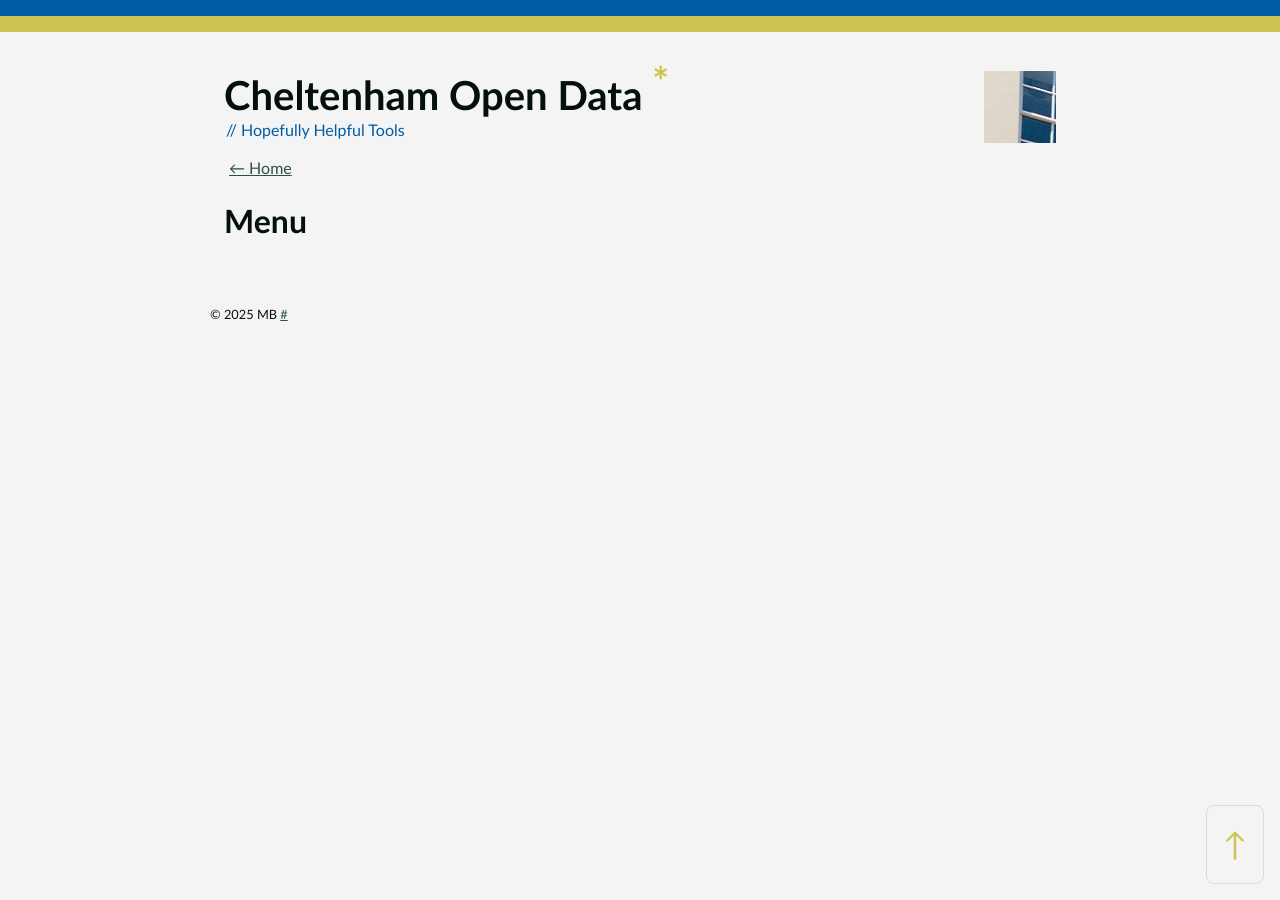
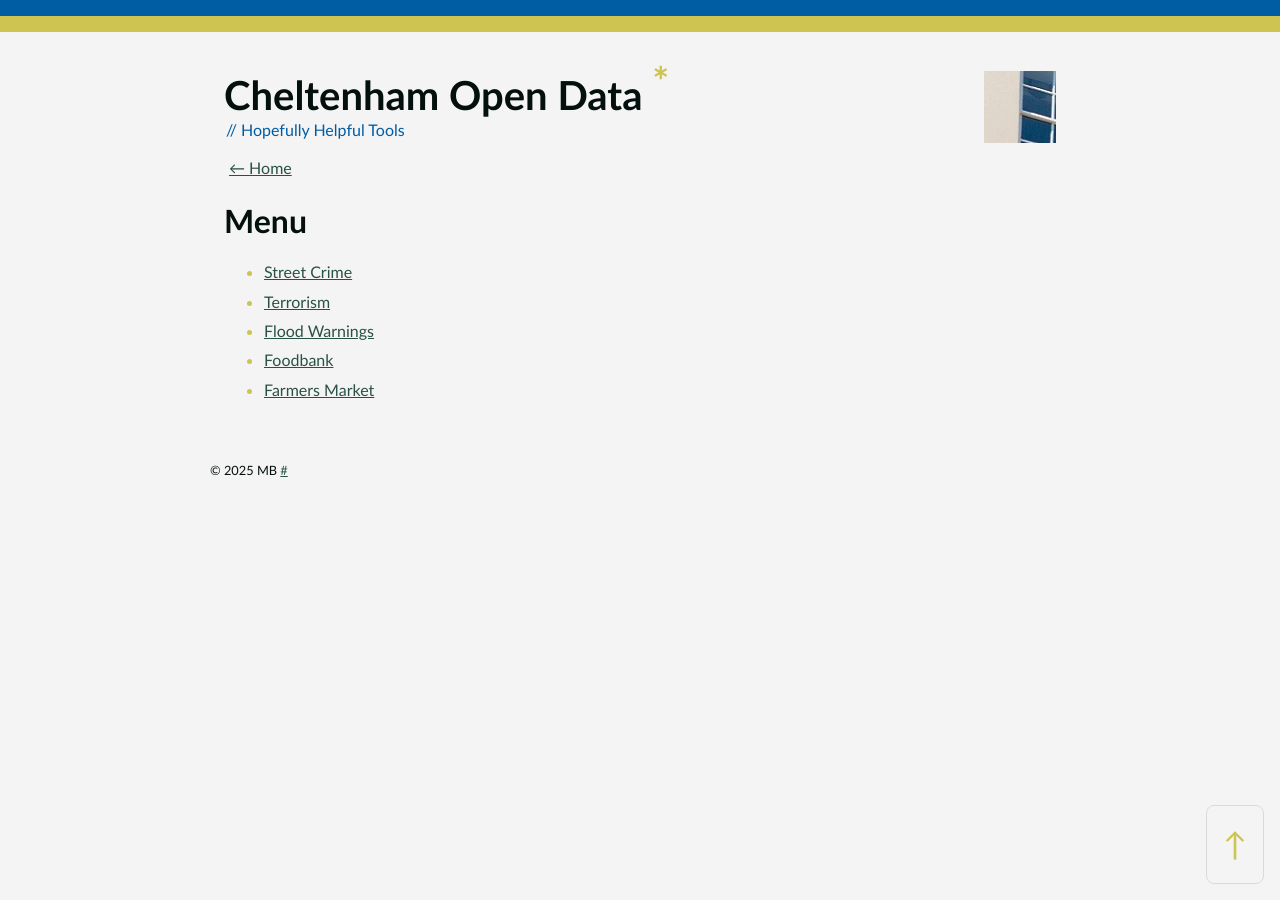
Before and after one commit to mat-0/cheltenham-open-data, a Jekyll site: the page built from index.md, in a window 1280 px wide. Built offline with Jekyll 4.4.1, drawn with Linux system fonts in a browser that asks for light colours.

Commit message:
fix
Signed-off-by: mat-0 <Github@thechels.uk>

```diff
--- a/index.md
+++ b/index.md
@@ -4,3 +4,9 @@ title: Menu
 seo: Menu
 
 ---
+
+- [Street Crime](/street-crime)
+- [Terrorism](/terrorism)
+- [Flood Warnings](/flood-warnings)
+- [Foodbank](/food-bank)
+- [Farmers Market](/farmers-market)
```
